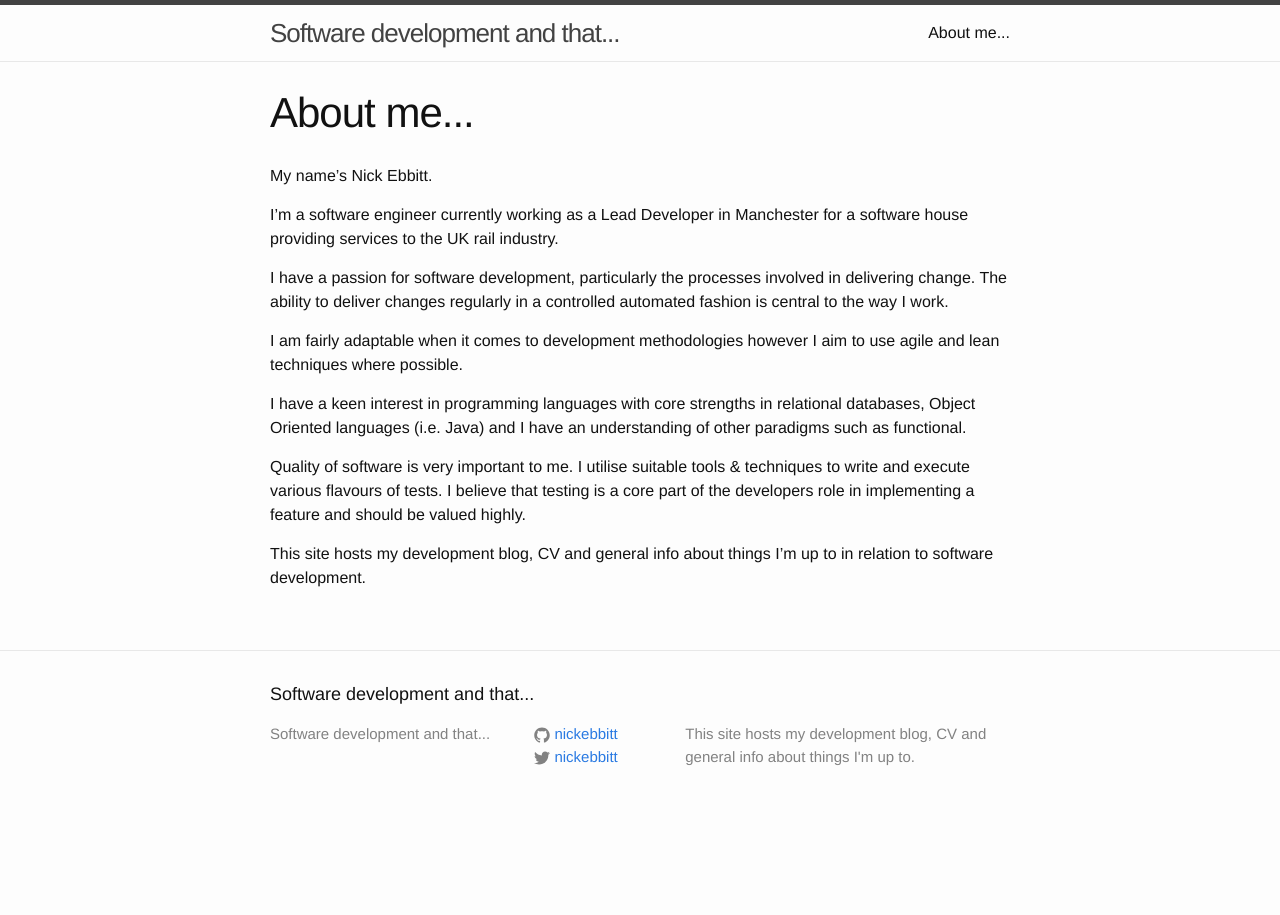
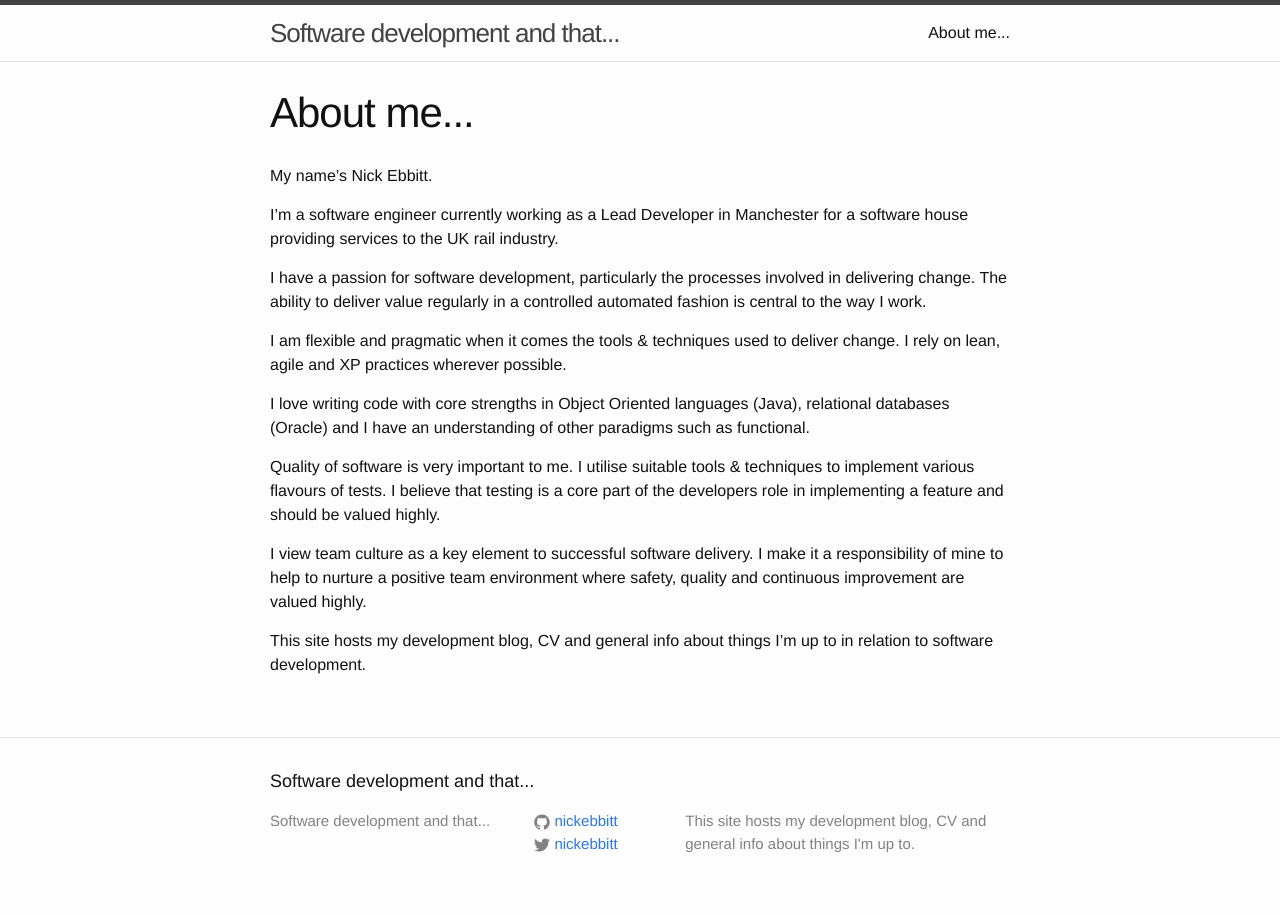
Before and after one commit to nickebbitt/nickebbitt.github.io, a Jekyll site: the page built from about.md, in a window 1280 px wide. Built offline with Jekyll 4.4.1, drawn with Linux system fonts in a browser that asks for light colours.

Commit message:
Update About page to improve wording

```diff
--- a/about.md
+++ b/about.md
@@ -8,12 +8,14 @@ My name's Nick Ebbitt.
 
 I'm a software engineer currently working as a Lead Developer in Manchester for a software house providing services to the UK rail industry.
 
-I have a passion for software development, particularly the processes involved in delivering change. The ability to deliver changes regularly in a controlled automated fashion is central to the way I work.
+I have a passion for software development, particularly the processes involved in delivering change. The ability to deliver value regularly in a controlled automated fashion is central to the way I work.
 
-I am fairly adaptable when it comes to development methodologies however I aim to use agile and lean techniques where possible.
+I am flexible and pragmatic when it comes the tools & techniques used to deliver change. I rely on lean, agile and XP practices wherever possible.
 
-I have a keen interest in programming languages with core strengths in relational databases, Object Oriented languages (i.e. Java) and I have an understanding of other paradigms such as functional.
+I love writing code with core strengths in Object Oriented languages (Java), relational databases (Oracle) and I have an understanding of other paradigms such as functional.
 
-Quality of software is very important to me. I utilise suitable tools & techniques to write and execute various flavours of tests. I believe that testing is a core part of the developers role in implementing a feature and should be valued highly.
+Quality of software is very important to me. I utilise suitable tools & techniques to implement various flavours of tests. I believe that testing is a core part of the developers role in implementing a feature and should be valued highly.
+
+I view team culture as a key element to successful software delivery. I make it a responsibility of mine to help to nurture a positive team environment where safety, quality and continuous improvement are valued highly.
 
 This site hosts my development blog, CV and general info about things I'm up to in relation to software development.
```
